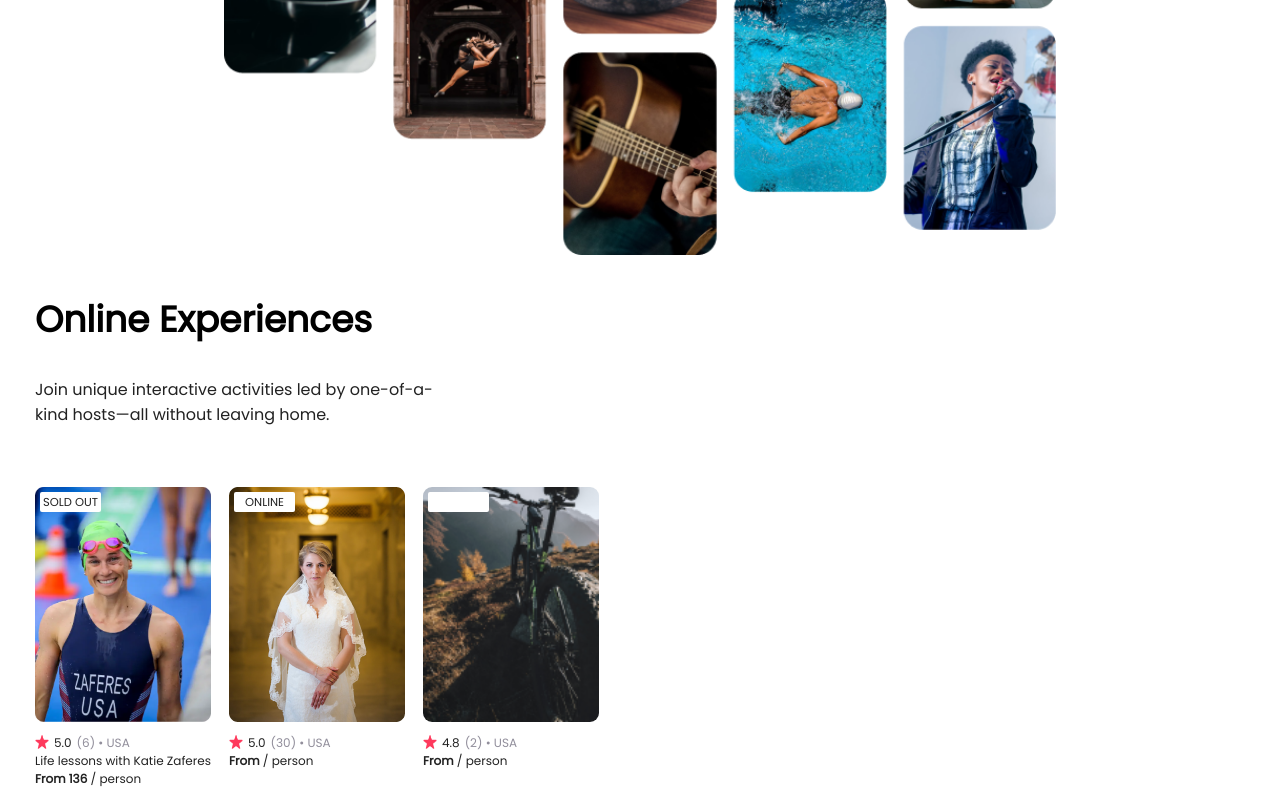
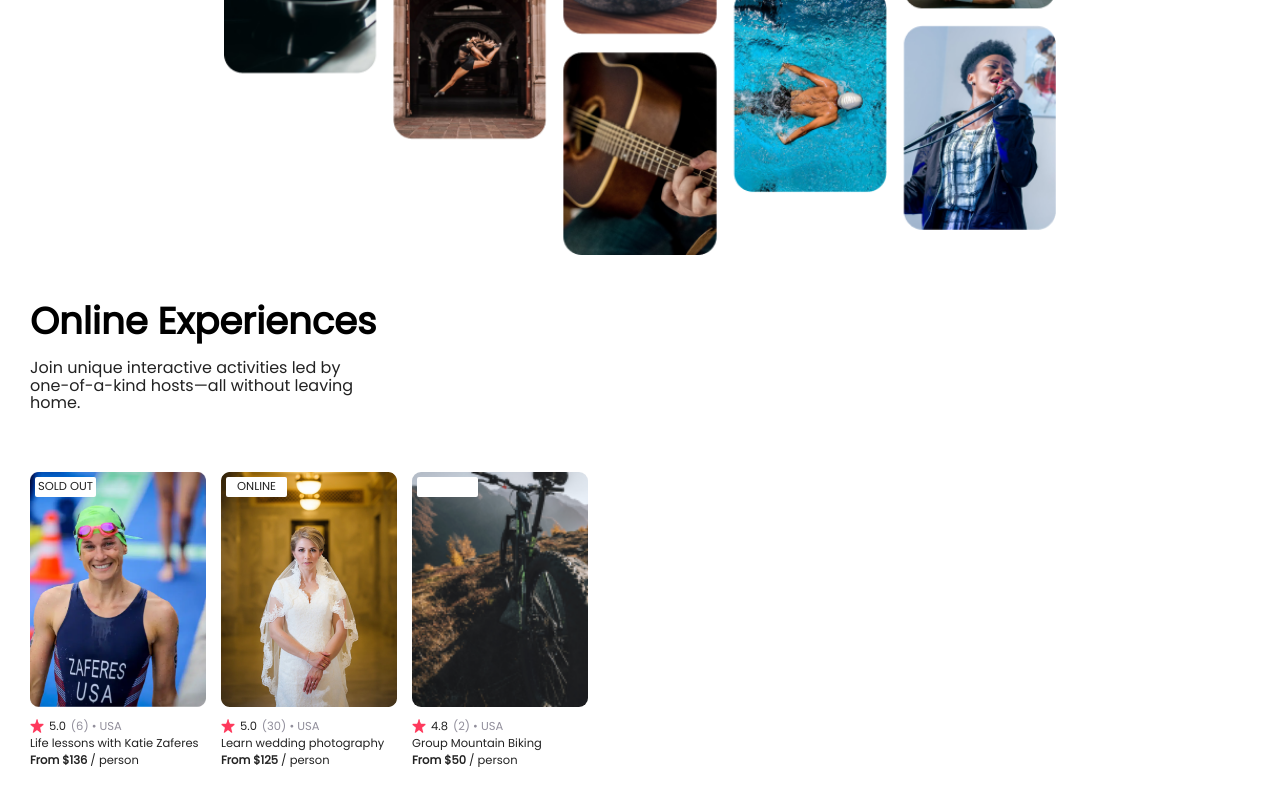
Before and after one commit to newlomar/airbnb-experience-page, a React (Vite) app: page / in a window 1280 px wide. Shown: the part 342-1142 px from the top of the page. Built offline with nearby package versions, Linux system fonts and the light colour scheme.

Commit message:
some text fixes

```diff
--- a/src/App.css
+++ b/src/App.css
@@ -20,23 +20,26 @@
 }
 
 .main {
-  margin-left: 35px;
-}
-
-.main__text {
-  max-width: 400px;
+  margin-left: 30px;
 }
 
 .main__cards {
   display: flex;
-  gap: 18px;
+  gap: 15px;
   margin-top: 60px;
   overflow-x: hidden;
 }
 
-.h1 {
-  font-size: 36px;
+.main__h1 {
+  font-size: 37px;
   color: #000;
+  margin-bottom: 10px;
+}
+
+.main__paragraph {
+  max-width: 330px;
+  line-height: 1.1;
+  margin-top: 0px;
 }
 
 .link_card {
@@ -90,7 +93,7 @@
   max-width: 176px;
   list-style-type: none;
   padding: 0px;
-  font-size: 12px;
+  font-size: 11.5px;
 }
 
 .card__starImg {
--- a/src/Card/Card.jsx
+++ b/src/Card/Card.jsx
@@ -26,7 +26,7 @@ export default function Card({
             </li>
             <li className='card__summary'>{summary}</li>
             <li className='card__price'>
-              <b>From {price}</b> / person
+              <b>From ${price}</b> / person
             </li>
           </ul>
         </article>
--- a/src/Main/Main.jsx
+++ b/src/Main/Main.jsx
@@ -4,8 +4,8 @@ export default function Main() {
   return (
     <main className='main'>
       <section className='main__text'>
-        <h1 className='h1'>Online Experiences</h1>
-        <p>
+        <h1 className='main__h1'>Online Experiences</h1>
+        <p className='main__paragraph'>
           Join unique interactive activities led by one-of-a-kind hosts—all
           without leaving home.
         </p>
@@ -26,6 +26,8 @@ export default function Main() {
           rate={5.0}
           reviewCount={30}
           location={'USA'}
+          summary='Learn wedding photography'
+          price='125'
         />
         <Card
           imageName={'bike'}
@@ -33,6 +35,8 @@ export default function Main() {
           rate={4.8}
           reviewCount={2}
           location={'USA'}
+          summary='Group Mountain Biking'
+          price='50'
         />
       </section>
     </main>
```
